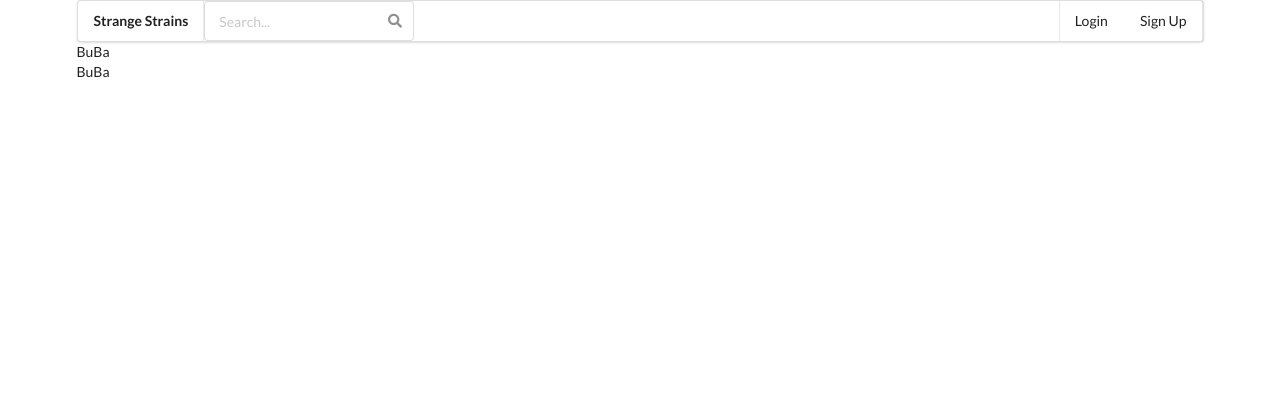
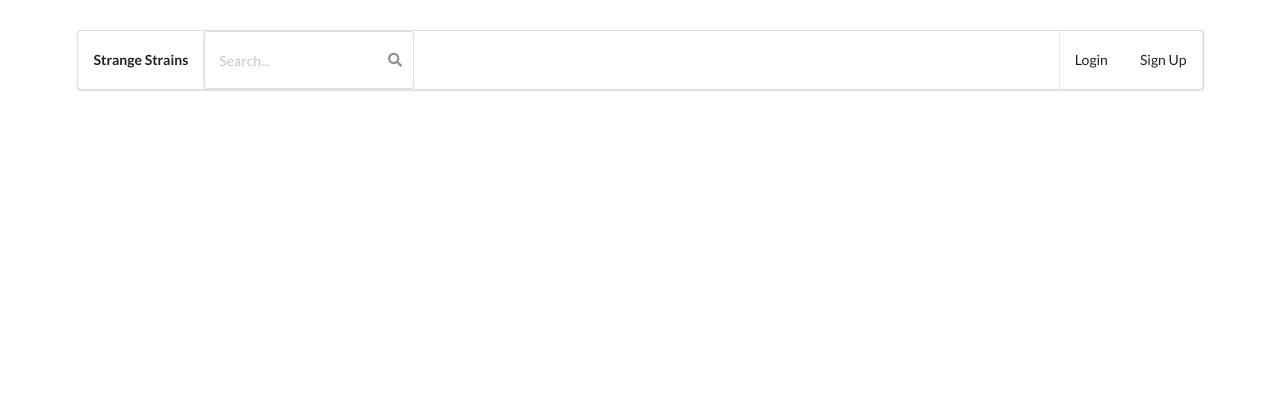
Before and after one commit to Minhbo2/strange-strains, a Node server app: page /strains in a window 1280 px wide. Shown: the top 420 px of the page. Before the commit the page ends 78 px from the top, so only its background shows below. Run offline with Node 20, Linux system fonts and the light colour scheme; data comes from the database, SQL or seed files in the repository; data that the repository does not hold is empty; some libraries are stand-ins or nearby versions.

Commit message:
add strains schema and index page

```diff
--- a/v1/app.js
+++ b/v1/app.js
@@ -9,17 +9,19 @@ var seed        = [
                     {
                         name: "BuBa",
                         image: "http://www.thenug.com/sites/default/pub/040314/thenug-wmNRDwnFBq.jpg",
-                        description: "blah blah blah"
+                        description: "blah blah blah",
+                        author: "No One"
                     },
                     {
                         name: "BuBa",
                         image: "http://www.thenug.com/sites/default/pub/040314/thenug-wmNRDwnFBq.jpg",
-                        description: "blah blah blah"
+                        description: "blah blah blah",
+                        author: "No One"
                     }
                 ]
 
 
-    Strain.create(seed, function(){});
+    // Strain.create(seed, function(){});
 
     mongoose.connect("mongodb://localhost/s-strains");
     app.use(bodyParser.urlencoded({extended: true}));
--- a/v1/models/strain.js
+++ b/v1/models/strain.js
@@ -3,7 +3,8 @@ var mongoose = require("mongoose");
 var strainSchema = new mongoose.Schema({
     name: String,
     image: String,
-    description: String
+    description: String,
+    author: String
 });
 
 module.exports = mongoose.model("strain", strainSchema);
--- a/v1/public/stylesheet/main.css
+++ b/v1/public/stylesheet/main.css
@@ -0,0 +1,19 @@
+hr{
+    width : 75%;
+    margin: 50px auto;
+}
+
+#navbar{
+    height: 60px;
+}
+
+#strain-author{
+    height: 10em;
+    display: flex;
+    align-items: center;
+    justify-content: center;
+}
+
+.container{
+    margin: 30px auto;
+}
--- a/v1/views/partials/header.ejs
+++ b/v1/views/partials/header.ejs
@@ -2,5 +2,17 @@
     <header>
         <title>Strange Strains</title>
         <link rel ="stylesheet" href = "https://cdnjs.cloudflare.com/ajax/libs/semantic-ui/2.2.7/semantic.min.css">
+        <link rel ="stylesheet" href = "/stylesheet/main.css">
     </header>
     <body>
+        <div class = "ui container">
+            <div class="ui menu" id = "navbar">
+                <a class="header item" href = "/">Strange Strains</a>
+                <div class="ui icon input">
+                    <input type="text" placeholder="Search...">
+                <i class="search link icon"></i>
+                </div>
+                <a class="ui right item">Login</a>
+                <a class="item">Sign Up</a>
+            </div>
+        </div>
--- a/v1/views/strains/index.ejs
+++ b/v1/views/strains/index.ejs
@@ -1,25 +1,26 @@
 <% include ../partials/header %>
 
     <div class = "ui container">
-        <div class="ui menu">
-            <a class="header item" href = "/">Strange Strains</a>
-            <div class="ui icon input">
-                <input type="text" placeholder="Search...">
-                <i class="search link icon"></i>
+        <% strains.forEach(function(strain){%>
+            <div class="ui internally celled grid">
+                <div class="row">
+                    <div class="three wide column">
+                        <a href="http://google.com" class="ui small image">
+                            <img src = "<%= strain.image%>">
+                        </a>
+                    </div>
+                    <div class="ten wide column">
+                        <div>
+                            <p><%= strain.name%></p>
+                        </div>
+                        <p><%= strain.description%></p>
+                    </div>
+                    <div class="three wide column">
+                        <p id = "strain-author"><em>Submitted by: <%= strain.author%></em></p>
+                    </div>
+                </div>
             </div>
-            <a class="ui right item">Login</a>
-            <a class="item">Sign Up</a>
-        </div>
-    </div>
-
-    <div class="ui container">
-        <% strains.forEach(function(strain){%>
-            <div>
-                <img src = "<%strain.image%>">
-            </div>
-            <div>
-                <p><%= strain.name%></p>
-            </div>
+            <hr>
         <% });%>
     </div>
 
```
Also changed, not shown: v1/models/user.js (added, +10 -0 lines).
